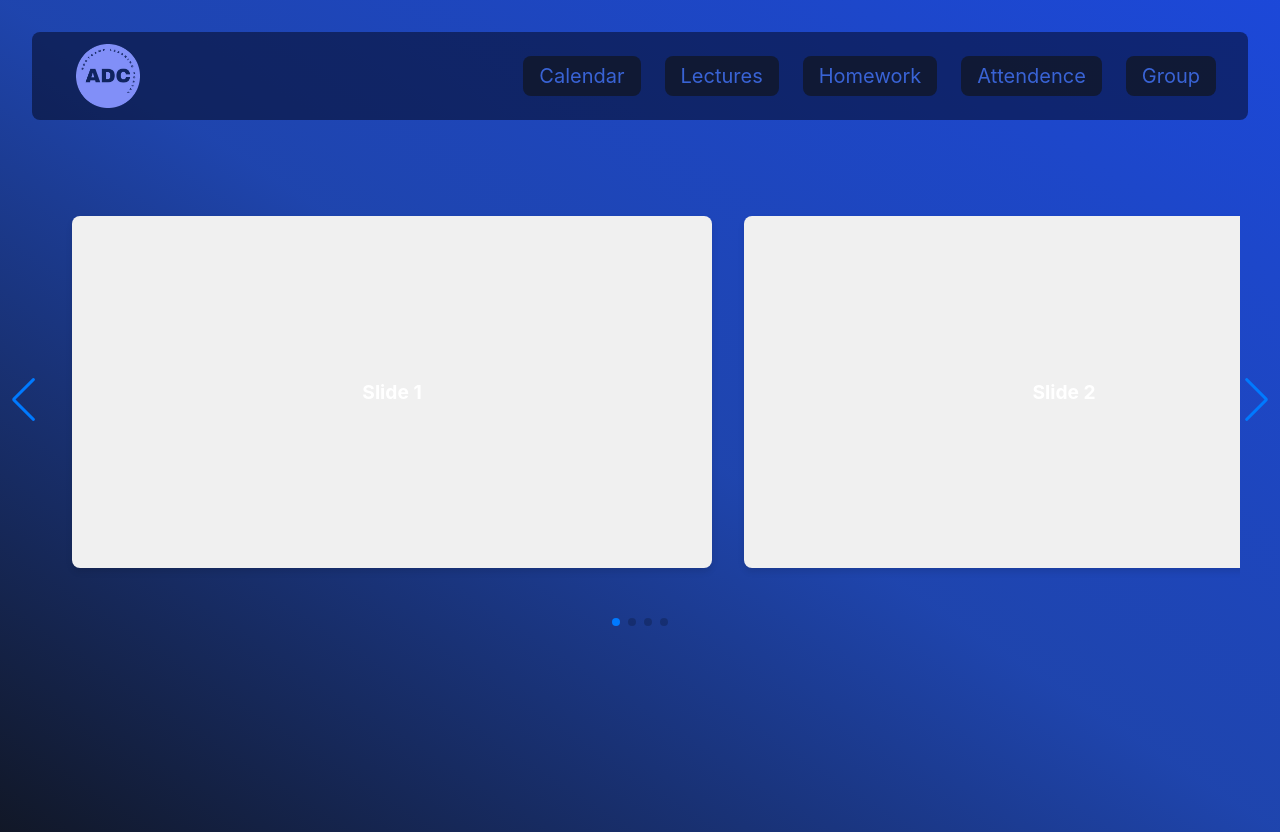
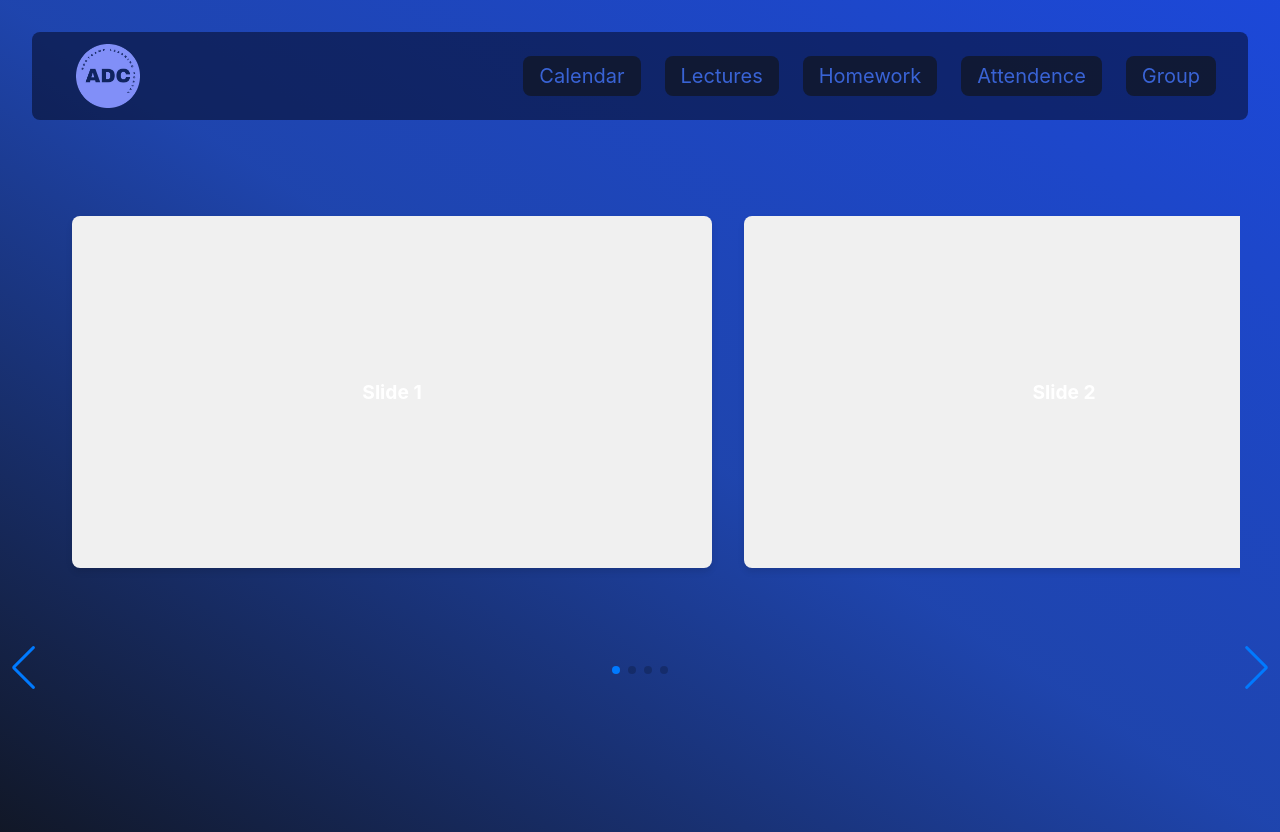
Before and after one commit to aryanj112/BootcampPortal, a React (Vite) app: page /lectures in a window 1280 px wide. Built offline with nearby package versions, Linux system fonts and the light colour scheme.

Commit message:
working on positioning

```diff
--- a/src/pages/Lectures/Lectures.module.css
+++ b/src/pages/Lectures/Lectures.module.css
@@ -12,11 +12,17 @@
     position: relative; /* Make sure the container allows positioning of children */
   }
 
-  .swiperControlsWrapper{
+  .controlsWrapper {
     display: flex;
     justify-content: center;
-    gap: 1rem;
-    margin-top: 1rem;
+    align-items: center;
+    gap: 10px; /* Space between buttons and pagination */
+    position: absolute; /* Positioning relative to Swiper */
+    bottom: 7rem; /* Position at the bottom (adjust as needed) */
+    left: 0;
+    right: 0;
+    flex-direction: row-reverse; /* Reverses the order of items */
+
   }
 
   .slide {
@@ -33,6 +39,7 @@
     box-shadow: 0 4px 6px rgba(0, 0, 0, 0.1); /* Subtle shadow for depth */
   }
 
+
   .swiperPagination {
     text-align: center;
     padding: 10px 0;
--- a/src/pages/Lectures/index.tsx
+++ b/src/pages/Lectures/index.tsx
@@ -35,11 +35,11 @@ function Lectures() {
       {/* Controls Wrapper (with Navigation Buttons and Pagination) */}
       <div className={classes.controlsWrapper}>
         {/* Previous Button */}
-        <div className={`swiper-button-prev ${classes.swiperButtonPrev} `} />
+        <div className={`${classes.swiperButtonPrev} swiper-button-prev `} />
         {/* Pagination */}
         <div className={classes.swiperPagination}></div>
         {/* Next Button */}
-        <div className={`swiper-button-next ${classes.swiperButtonNext}`} />
+        <div className={`${classes.swiperButtonNext} swiper-button-next`} />
       </div>
     </div>
   );
```
